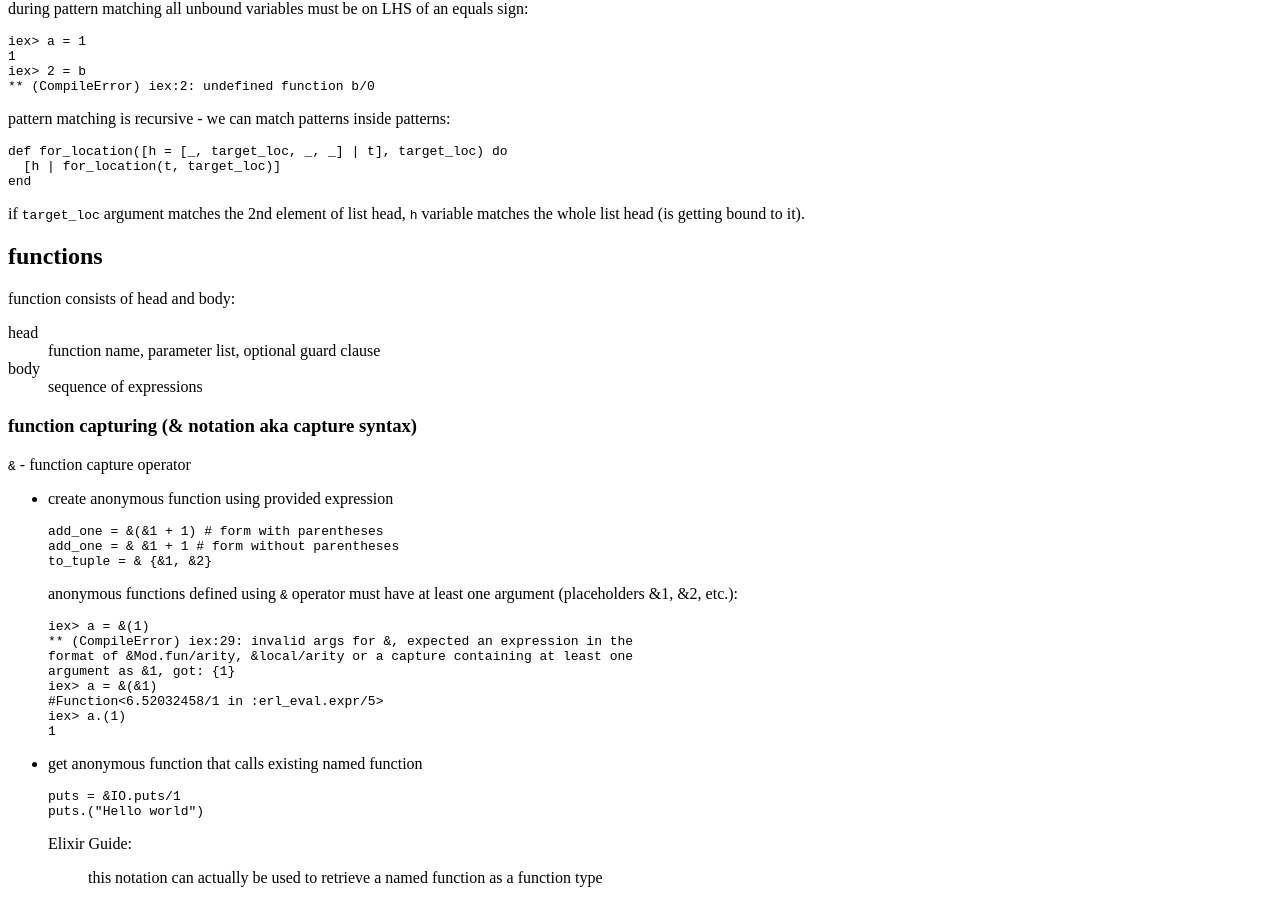
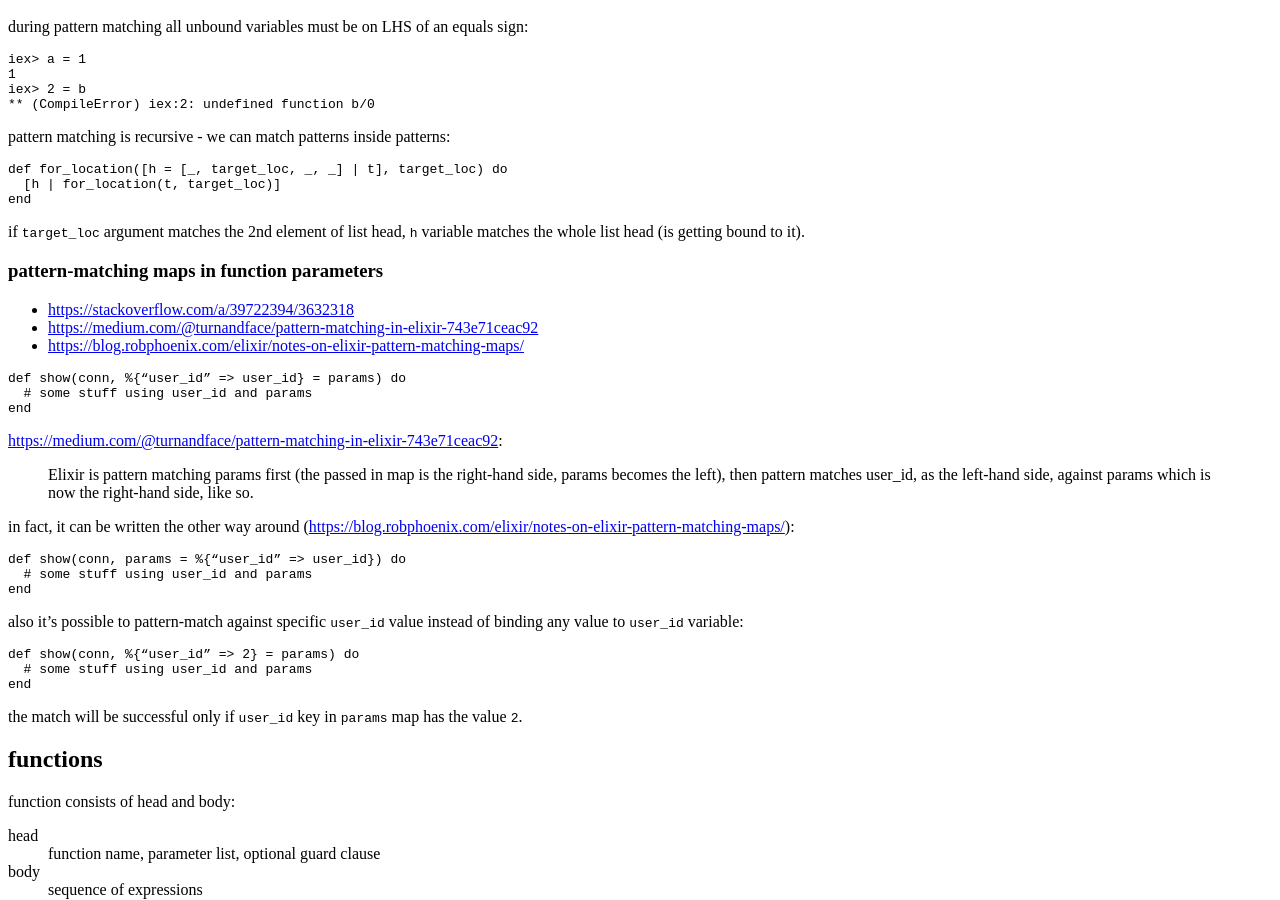
Before and after one commit to tap349/tap349.github.io, a Jekyll site: the page built from _posts/2016-12-31-elixir.md, in a window 1280 px wide and 900 px high, scrolled down 1151 px. Built offline with Jekyll 4.4.1, drawn with Linux system fonts in a browser that asks for light colours; some of the changed text lies outside the part shown.

Commit message:
update 2017-07-14_01:50:25

````diff
--- a/_posts/2016-12-31-elixir.md
+++ b/_posts/2016-12-31-elixir.md
@@ -51,6 +51,45 @@ end
 
 if `target_loc` argument matches the 2nd element of list head,
 `h` variable matches the whole list head (is getting bound to it).
+
+### pattern-matching maps in function parameters
+
+- <https://stackoverflow.com/a/39722394/3632318>
+- <https://medium.com/@turnandface/pattern-matching-in-elixir-743e71ceac92>
+- <https://blog.robphoenix.com/elixir/notes-on-elixir-pattern-matching-maps/>
+
+```elixir
+def show(conn, %{“user_id” => user_id} = params) do
+  # some stuff using user_id and params
+end
+```
+
+<https://medium.com/@turnandface/pattern-matching-in-elixir-743e71ceac92>:
+
+> Elixir is pattern matching params first (the passed in map is the right-hand
+> side, params becomes the left), then pattern matches user_id, as the
+> left-hand side, against params which is now the right-hand side, like so.
+
+in fact, it can be written the other way around
+(<https://blog.robphoenix.com/elixir/notes-on-elixir-pattern-matching-maps/>):
+
+```elixir
+def show(conn, params = %{“user_id” => user_id}) do
+  # some stuff using user_id and params
+end
+```
+
+also it's possible to pattern-match against specific `user_id` value
+instead of binding any value to `user_id` variable:
+
+```elixir
+def show(conn, %{“user_id” => 2} = params) do
+  # some stuff using user_id and params
+end
+```
+
+the match will be successful only if `user_id` key in `params` map
+has the value `2`.
 
 ## functions
 
````
